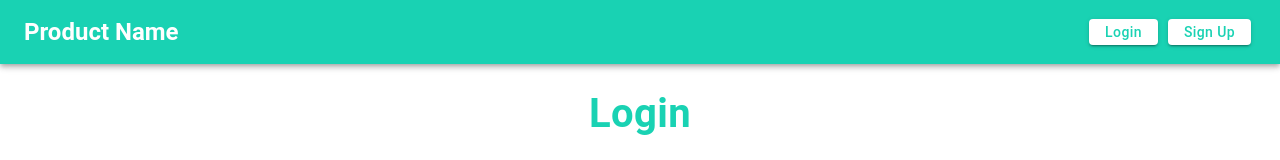
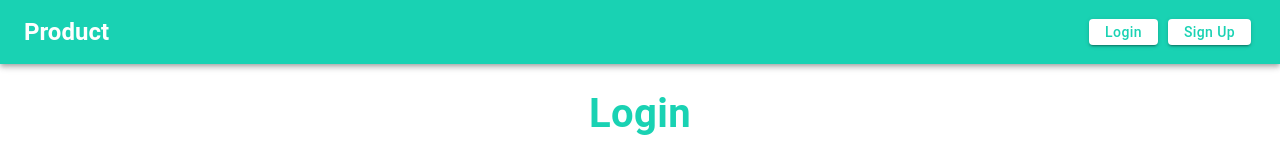
Before and after one commit to Lyte952/mui-interview.github.io, a React (Create React App) app: page / in a window 1280 px wide. Shown: the top 160 px of the page. Built offline with nearby package versions, Linux system fonts and the light colour scheme.

Commit message:
Changed name

```diff
--- a/src/App.js
+++ b/src/App.js
@@ -189,7 +189,7 @@ class App extends React.Component {
         <AppBar position="static" sx={{ backgroundColor: '#19d2b3' }}>
           <Toolbar>
             <Typography fontWeight="bold" variant="h5" component="div" style={{ flexGrow: 1 }}>
-              Product Name
+              Product
             </Typography>
             <Button onClick={this.Main} value="login" variant="contained" style={this.topButtons} sx={{ backgroundColor: 'white', color: '#19d2b3', height: '26px', ':hover': { backgroundColor: '#19d2b3', color: 'white' } }}>Login</Button>
             <Button onClick={this.Main} value="signup" variant="contained" style={this.topButtons} sx={{ backgroundColor: 'white', color: '#19d2b3', height: '26px', ':hover': { backgroundColor: '#19d2b3', color: 'white' } }}>Sign Up</Button>
```
